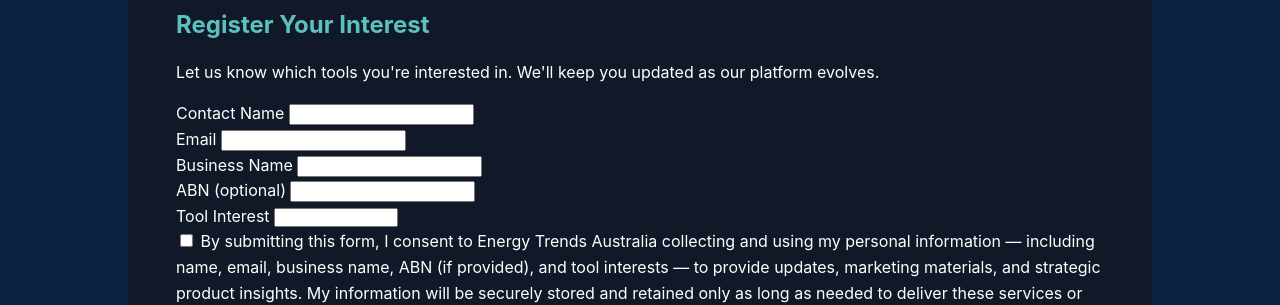
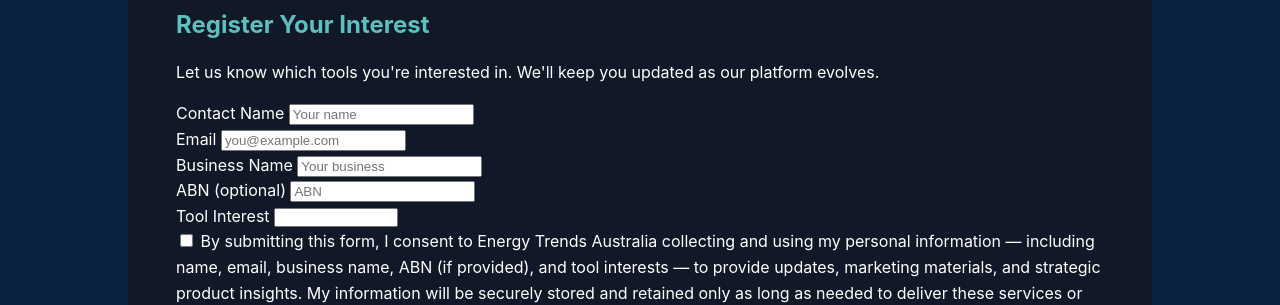
Before and after one commit to EnergyTrendsAU/energytrends.au, a Jekyll site: the page built from contact.html, in a window 1280 px wide. Shown: the part 146-451 px from the top of the page. Built offline with Jekyll 4.4.1, drawn with Linux system fonts in a browser that asks for light colours.

Commit message:
Update contact.html

```diff
--- a/contact.html
+++ b/contact.html
@@ -13,22 +13,22 @@
   <form id="contactForm" class="max-w-xl mx-auto grid gap-6">
     <div>
       <label for="name" class="block font-medium">Contact Name</label>
-      <input type="text" name="entry.2005620554" id="name" class="w-full mt-1 px-4 py-2 border border-gray-300 rounded-md bg-white text-gray-900" />
+      <input type="text" name="entry.2005620554" id="name" class="w-full mt-1 px-4 py-2 border border-gray-300 rounded-md bg-white text-gray-900 placeholder-gray-500" placeholder="Your name" />
     </div>
 
     <div>
       <label for="email" class="block font-medium">Email</label>
-      <input type="email" name="entry.1045781291" id="email" class="w-full mt-1 px-4 py-2 border border-gray-300 rounded-md bg-white text-gray-900" />
+      <input type="email" name="entry.1045781291" id="email" class="w-full mt-1 px-4 py-2 border border-gray-300 rounded-md bg-white text-gray-900 placeholder-gray-500" placeholder="you@example.com" />
     </div>
 
     <div>
       <label for="business" class="block font-medium">Business Name</label>
-      <input type="text" name="entry.1065046570" id="business" class="w-full mt-1 px-4 py-2 border border-gray-300 rounded-md bg-white text-gray-900" />
+      <input type="text" name="entry.1065046570" id="business" class="w-full mt-1 px-4 py-2 border border-gray-300 rounded-md bg-white text-gray-900 placeholder-gray-500" placeholder="Your business" />
     </div>
 
     <div>
       <label for="abn" class="block font-medium">ABN (optional)</label>
-      <input type="text" name="entry.1166974658" id="abn" class="w-full mt-1 px-4 py-2 border border-gray-300 rounded-md bg-white text-gray-900" />
+      <input type="text" name="entry.1166974658" id="abn" class="w-full mt-1 px-4 py-2 border border-gray-300 rounded-md bg-white text-gray-900 placeholder-gray-500" placeholder="ABN" />
     </div>
 
     <div>
@@ -44,7 +44,7 @@
 
     <div id="otherMessage" style="display:none;">
       <label for="message" class="block font-medium">Tell us more (max 500 characters)</label>
-      <textarea name="entry.1166974659" id="message" maxlength="500" rows="5" class="w-full mt-1 px-4 py-2 border border-gray-300 rounded-md bg-white text-gray-900"></textarea>
+      <textarea name="entry.1166974659" id="message" maxlength="500" rows="5" class="w-full mt-1 px-4 py-2 border border-gray-300 rounded-md bg-white text-gray-900 placeholder-gray-500" placeholder="Additional details..."></textarea>
     </div>
 
     <div>
@@ -57,7 +57,7 @@
     </div>
 
     <div class="cta-buttons">
-      <a href="#" class="cta stacked-text" onclick="document.getElementById('contactForm').submit(); return false;">
+      <a href="#" class="cta stacked-text" onclick="document.getElementById('contactForm').submit(); return false;" role="button" aria-label="Submit form">
         <span class="cta-top">Submit</span>
         <span class="cta-bottom estimate-ambient">Interest</span>
       </a>
```
Also changed, not shown: other parts of contact.html (+4 -0 lines).
